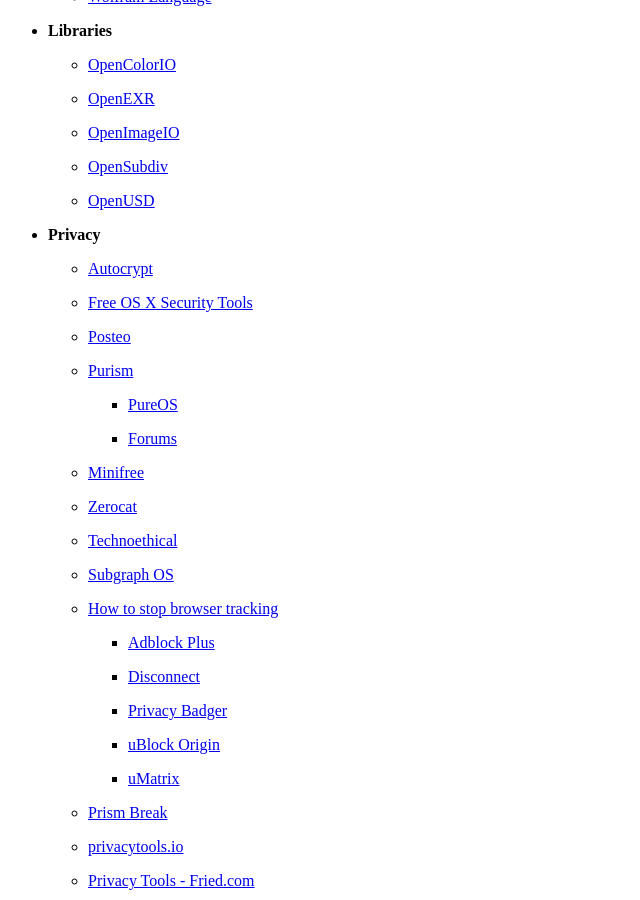
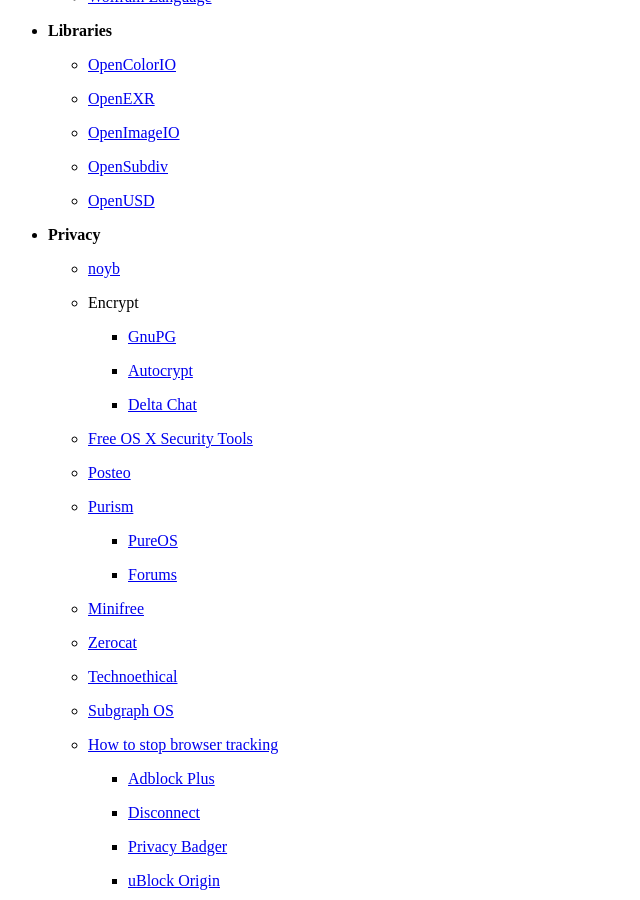
Before and after one commit to wahn/jan_walter_org, a Jekyll site: the page built from links/index.md, in a window 1280 px wide and 900 px high, scrolled down 4035 px. Shown: the whole window, without its empty margins (0-640 px from the left). Built offline with Jekyll 4.4.1, drawn with Linux system fonts in a browser that asks for light colours; Markdown is read by kramdown in place of the engine named in the settings.

Commit message:
Fix link for Purism, add noyb, links for encryption.

```diff
--- a/links/index.md
+++ b/links/index.md
@@ -265,14 +265,22 @@
 
 * __Privacy__
 
-    - [Autocrypt](https://autocrypt.org)
+    - [noyb](https://noyb.eu)
+
+    - Encrypt
+
+        + [GnuPG](https://gnupg.org)
+
+        + [Autocrypt](https://autocrypt.org)
+
+        + [Delta Chat](https://delta.chat/en)
 
     - [Free OS X Security Tools](https://objective-see.com/products.html)
 
     - [Posteo](https://posteo.de)
 
-    <!-- https://puri.sm -->
-    - [Purism](http://138.201.176.93)
+    <!-- http://138.201.176.93 -->
+    - [Purism](https://puri.sm)
 
         + [PureOS](https://pureos.net)
 
```
